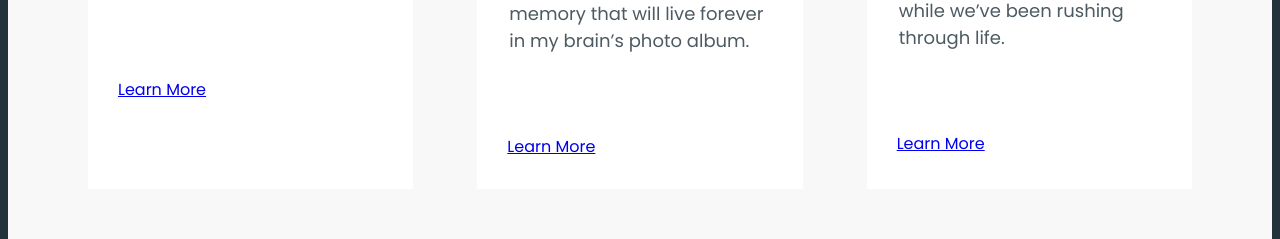
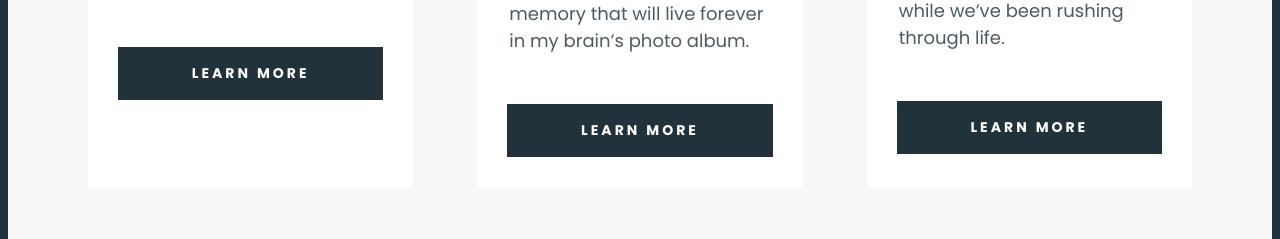
Before and after one commit to ksuarez032025/Travel-Project, a plain HTML site: page index.html in a window 1280 px wide. Shown: the part 2796-3035 px from the top of the page. Drawn offline with Linux system fonts and the light colour scheme; a script that the page names is missing.

Commit message:
updated class name on btn

```diff
--- a/src/style.css
+++ b/src/style.css
@@ -153,6 +153,8 @@ section.secondary {
 }
 
 .card {
+  display: flex;
+  flex-direction: column;
   background-color: white;
   margin: 30px 0;
 }
@@ -169,10 +171,10 @@ section.secondary {
 }
 
 .card-footer {
-  padding: 30px 30px 30px;
+  padding: 0 30px 30px;
 }
 
-.btn {
+.card-button {
   display: block;
   font-weight: 700;
   font-size: 14px;
@@ -184,6 +186,7 @@ section.secondary {
   color: white;
   padding: 16px;
   background-color: #21323a;
+  margin-top: auto;
 }
 
 .instagram-embeds {
```
